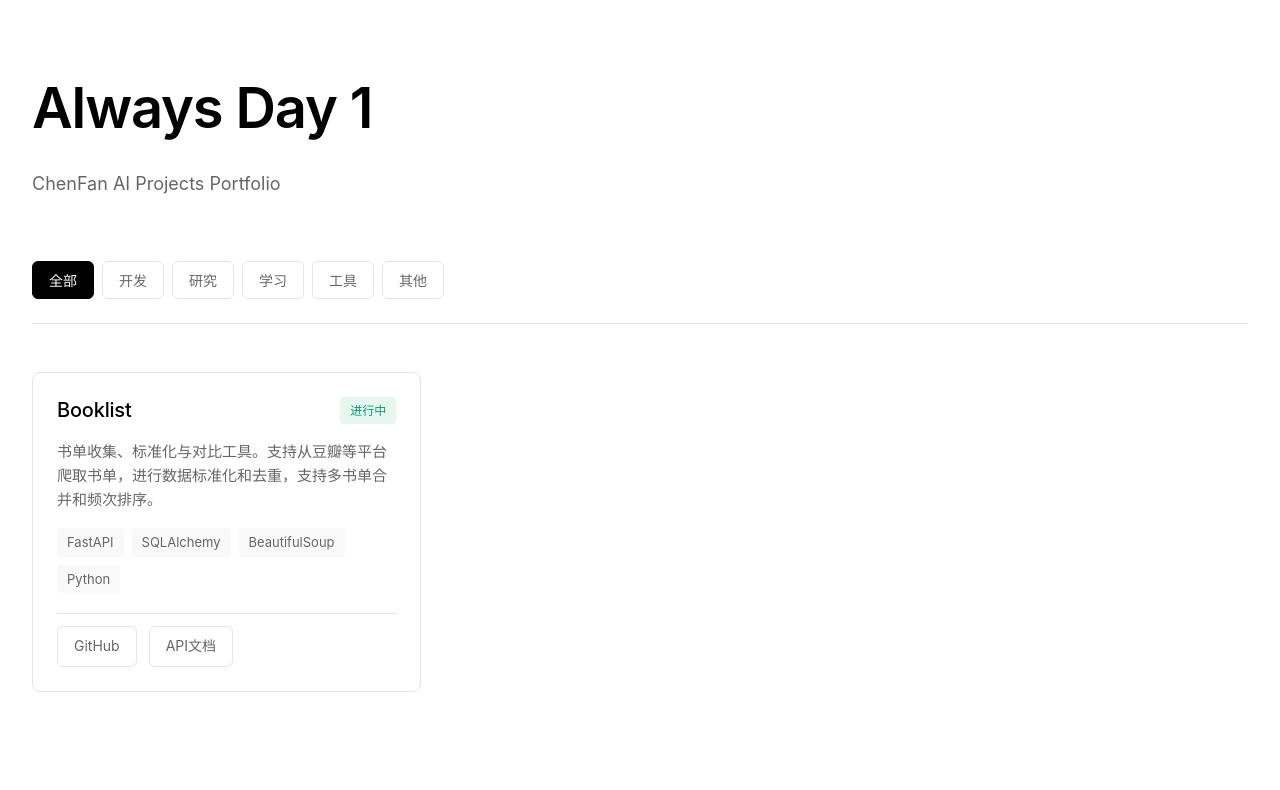
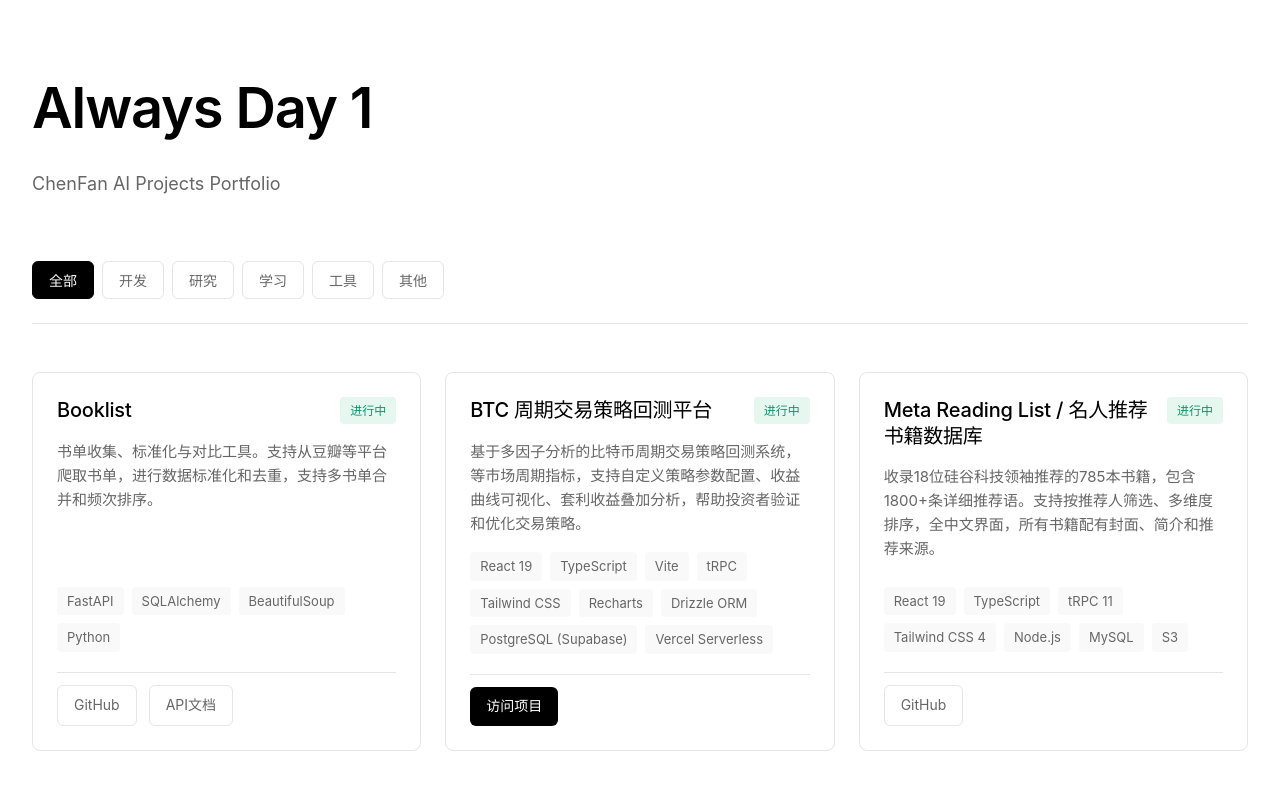
Before and after one commit to fancify/ai_portfolio, a Next.js app: page / in a window 1280 px wide. Shown: the top 790 px of the page. Built offline with nearby package versions, Linux system fonts and the light colour scheme.

Commit message:
Update projects.ts

```diff
--- a/data/projects.ts
+++ b/data/projects.ts
@@ -11,6 +11,34 @@ export const projects: Project[] = [
     githubUrl: 'https://github.com/yourusername/booklist',
     apiUrl: 'https://your-api-url.com/docs',
   },
+  {
+    id: 'btc-cycle-strategy',
+    name: 'BTC 周期交易策略回测平台',
+    description: '基于多因子分析的比特币周期交易策略回测系统，等市场周期指标，支持自定义策略参数配置、收益曲线可视化、套利收益叠加分析，帮助投资者验证和优化交易策略。',
+    techStack: [
+      'React 19',
+      'TypeScript',
+      'Vite',
+      'tRPC',
+      'Tailwind CSS',
+      'Recharts',
+      'Drizzle ORM',
+      'PostgreSQL (Supabase)',
+      'Vercel Serverless'
+    ],
+    status: 'active',
+    demoUrl: 'https://btc-cycle.chenfan.space'
+  },
+  {
+    id: 'celebrity-book-recommendations',
+    name: 'Meta Reading List / 名人推荐书籍数据库',
+    description: '收录18位硅谷科技领袖推荐的785本书籍，包含1800+条详细推荐语。支持按推荐人筛选、多维度排序，全中文界面，所有书籍配有封面、简介和推荐来源。',
+    techStack: ['React 19', 'TypeScript', 'tRPC 11', 'Tailwind CSS 4', 'Node.js', 'MySQL', 'S3'],
+    status: 'active',
+    category: 'tools',
+    githubUrl: 'https://github.com/yourusername/celebrity-book-recommendations', // 需要替换为实际URL
+
+  },
   // 你可以在这里添加更多项目
   // {
   //   id: 'project2',
```
